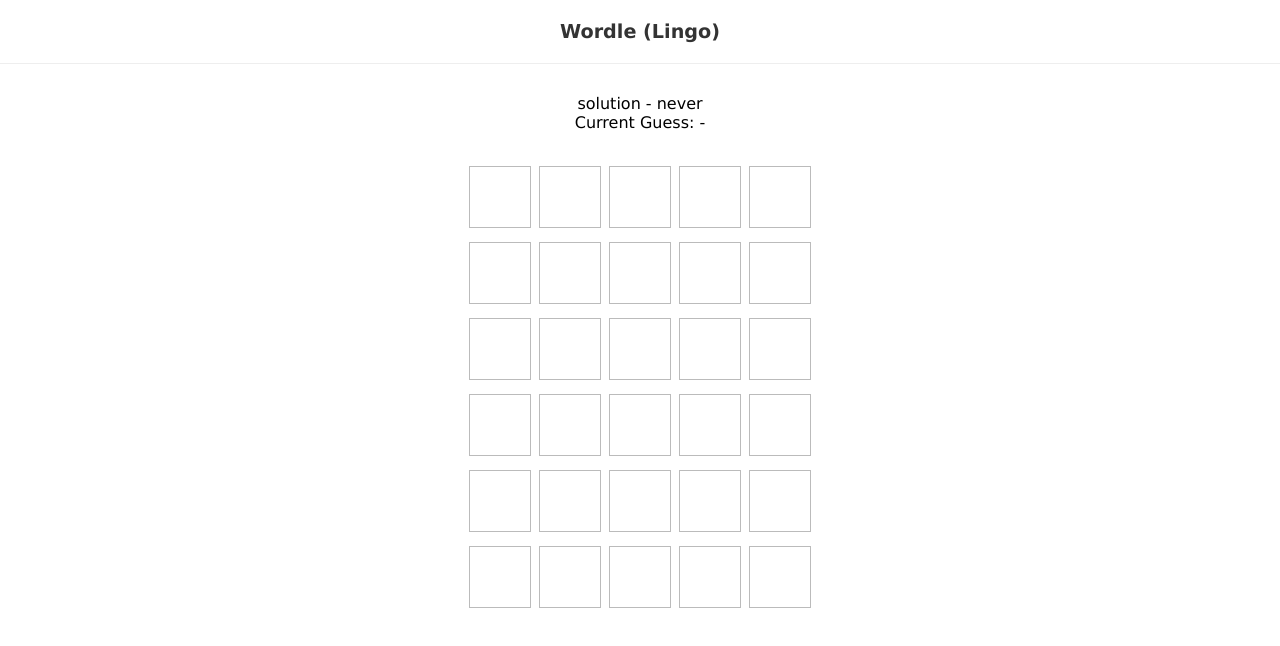
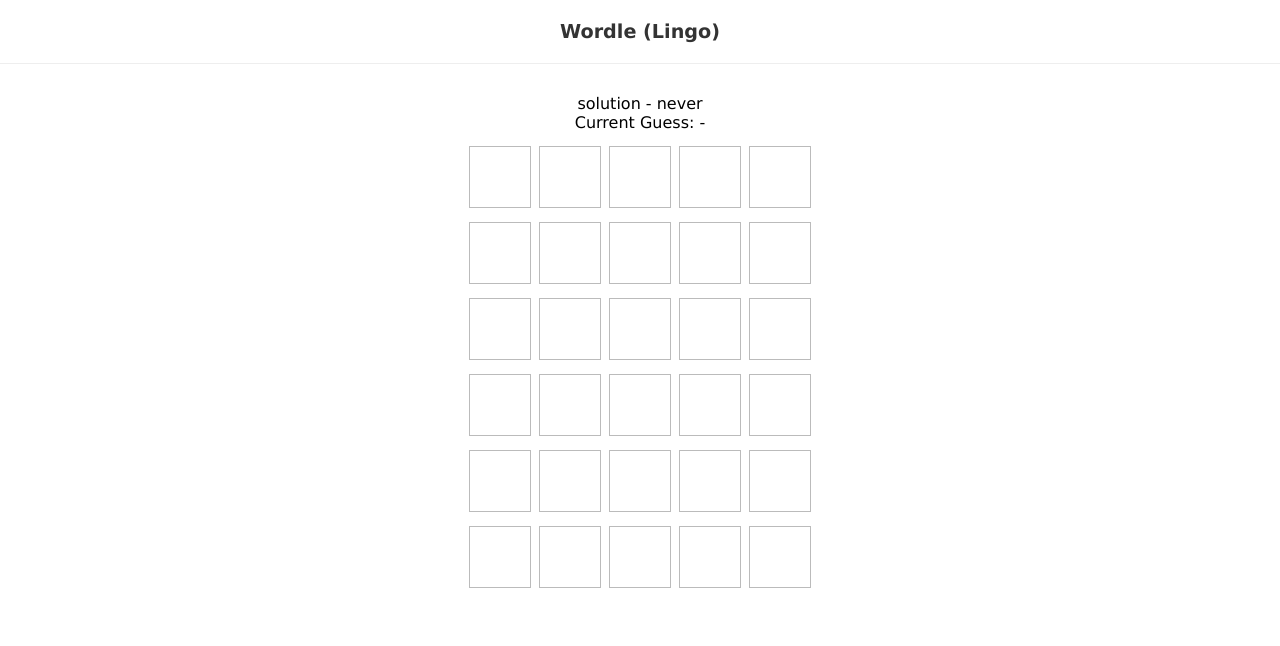
Before and after one commit to ZLouisMiguel/wordle-clone, a React (Vite) app: page / in a window 1280 px wide. Shown: the top 646 px of the page. Built offline with nearby package versions, Linux system fonts and the light colour scheme; data requests are answered from the project's data file.

Commit message:
Added styles for the keypad component's structure

```diff
--- a/src/index.css
+++ b/src/index.css
@@ -37,8 +37,8 @@
   flex-direction: column;
   align-items: center;
   gap: 6px;
-  margin: 10px auto;
-  padding: 20px 40px;
+  margin: 5px auto;
+  padding: 5px 10px;
 }
 
 .row > div.green {
@@ -77,6 +77,21 @@
 
 .row.current > div.filled {
   animation: bounce .2s ease-in-out forwards;
+}
+
+.keypad {
+  max-width: 500px;
+  margin: 20px auto;
+}
+
+.keypad > div {
+  margin: 5px;
+  width: 40px;
+  height: 50px;
+  background: #eee;
+  display: inline-block;
+  border-radius: 6px;
+  line-height: 50px;
 }
 
 @keyframes flip {
```
